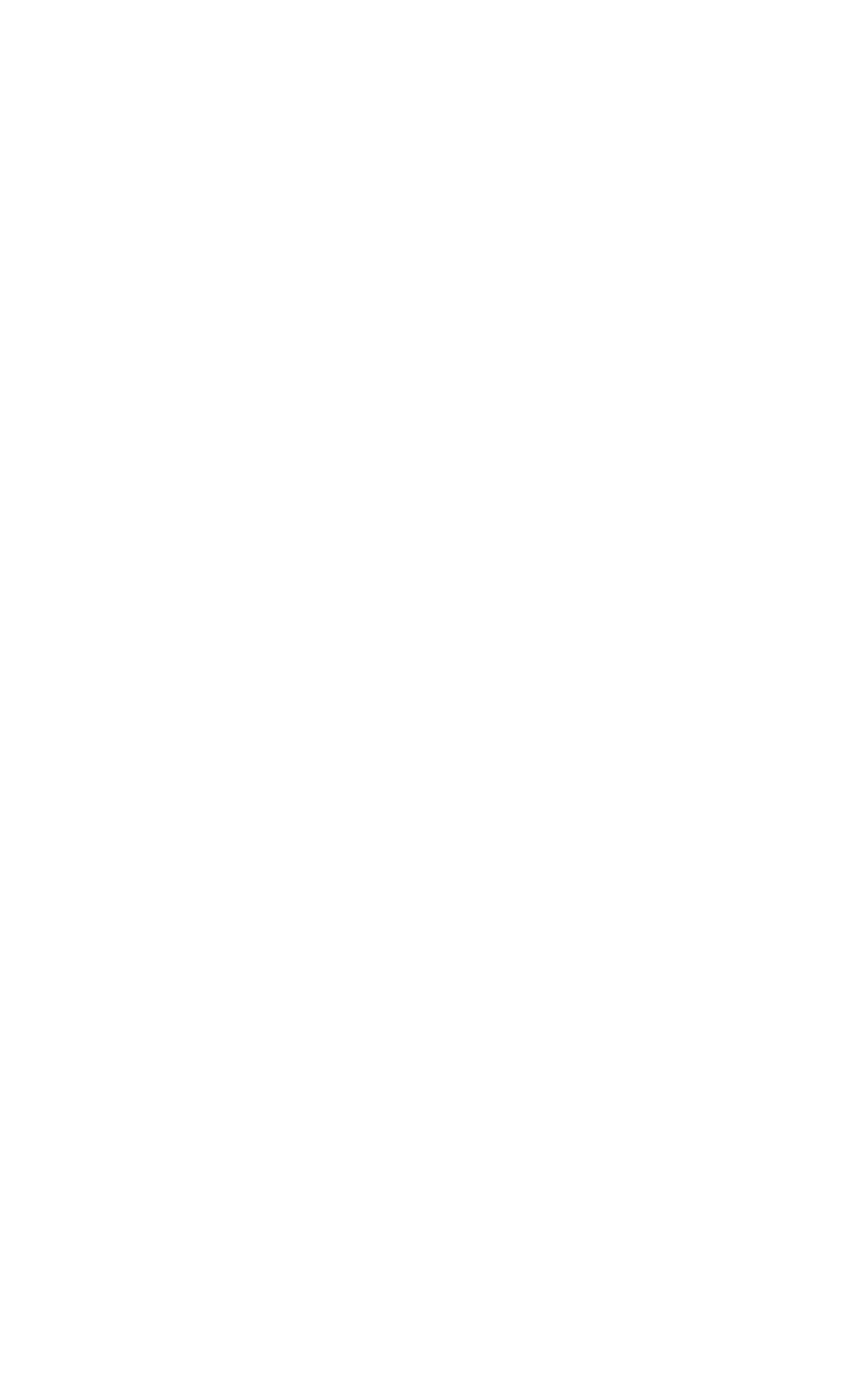
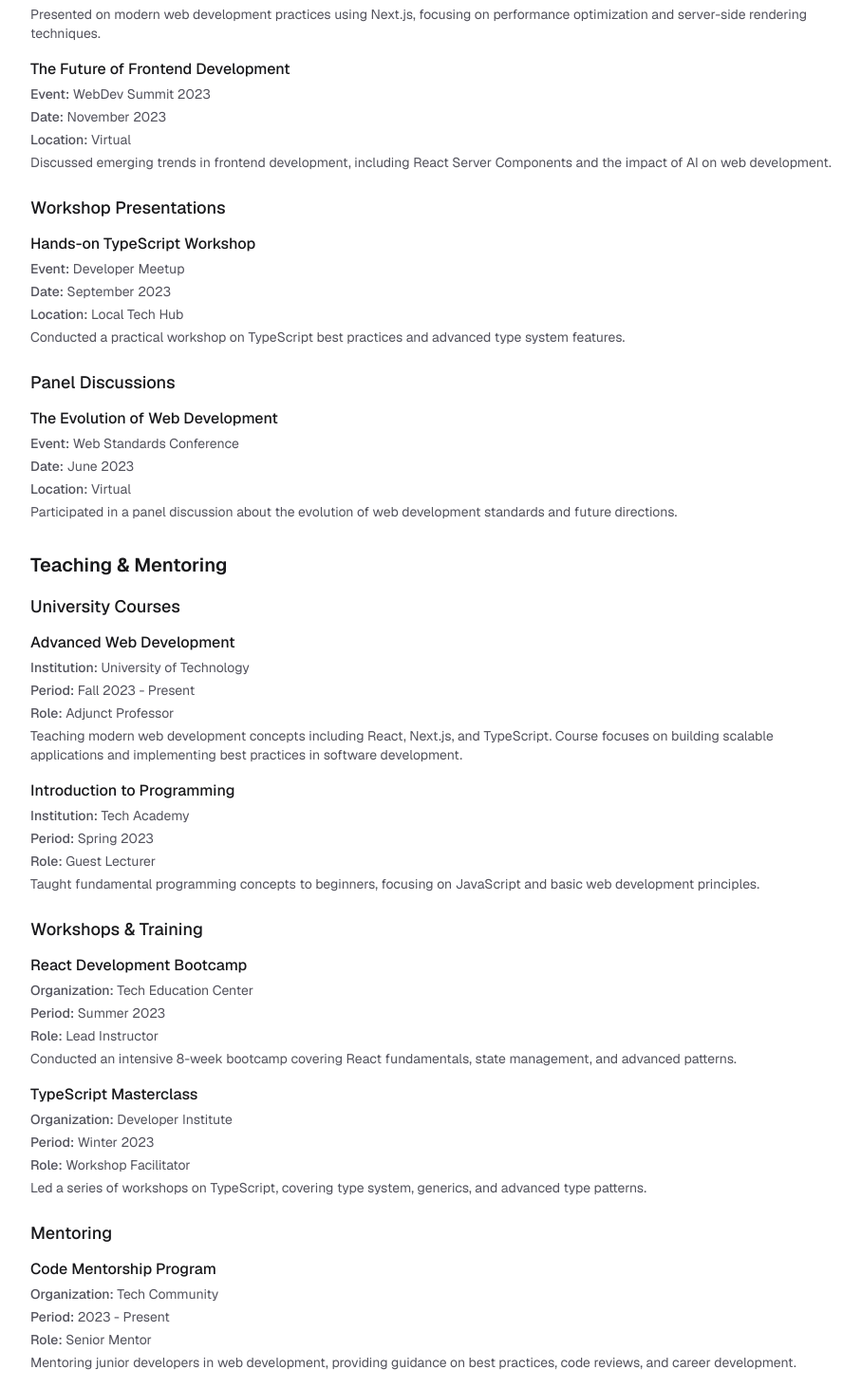
Before and after one commit to ahmadrafidev/cv, a Next.js app: page / in a window 1280 px wide. Shown: the part 1788-3250 px from the top of the page at 95% size, without its empty margins (184-1091 px from the left). Before the commit the page ends 1694 px from the top, so only its background shows below. Built offline with nearby package versions, Linux system fonts and the light colour scheme.

Commit message:
add talks about teaching

```diff
--- a/app/page.tsx
+++ b/app/page.tsx
@@ -1,11 +1,11 @@
 import { Mail, Github, Linkedin, GraduationCap } from 'lucide-react';
 
 import { getAllContent } from '@/lib/content';
-import { ContentData, Education, Experience, Publication, Skill } from '@/types/content';
+import { ContentData, Education, Experience, Publication, Skill, Talk, Teaching } from '@/types/content';
 
 export default async function HomePage() {
   const content = getAllContent() as ContentData;
-  const { profile, education, experience, skills, research, publications } = content;
+  const { profile, education, experience, skills, research, publications, talks, teaching } = content;
 
   return (
     <main className="max-w-4xl mx-auto px-6 py-8 print:py-4 min-h-screen bg-white dark:bg-black">
@@ -157,6 +157,124 @@ export default async function HomePage() {
             ))}
           </div>
         </section>
+
+        {/* Talks & Presentations */}
+        <section aria-labelledby="talks-heading">
+          <h2 id="talks-heading" className="text-lg md:text-xl font-semibold mb-4 text-zinc-900 dark:text-zinc-50">Talks & Presentations</h2>
+
+          {/* Conference Talks */}
+          <div className="mb-6">
+            <h3 className="font-medium text-base md:text-lg text-zinc-900 dark:text-zinc-50 mb-3">Conference Talks</h3>
+            <div className="space-y-4">
+              {talks.conference_talks.map((talk: Talk, index: number) => (
+                <div key={index} className="group">
+                  <h4 className="font-medium text-base text-zinc-900 dark:text-zinc-50 mb-1">{talk.title}</h4>
+                  <div className="text-xs md:text-sm text-zinc-600 dark:text-zinc-400 space-y-1">
+                    <p><span className="font-medium">Event:</span> {talk.event}</p>
+                    <p><span className="font-medium">Date:</span> {talk.date}</p>
+                    <p><span className="font-medium">Location:</span> {talk.location}</p>
+                    <p className="mt-1">{talk.description}</p>
+                  </div>
+                </div>
+              ))}
+            </div>
+          </div>
+
+          {/* Workshop Presentations */}
+          <div className="mb-6">
+            <h3 className="font-medium text-base md:text-lg text-zinc-900 dark:text-zinc-50 mb-3">Workshop Presentations</h3>
+            <div className="space-y-4">
+              {talks.workshop_presentations.map((talk: Talk, index: number) => (
+                <div key={index} className="group">
+                  <h4 className="font-medium text-base text-zinc-900 dark:text-zinc-50 mb-1">{talk.title}</h4>
+                  <div className="text-xs md:text-sm text-zinc-600 dark:text-zinc-400 space-y-1">
+                    <p><span className="font-medium">Event:</span> {talk.event}</p>
+                    <p><span className="font-medium">Date:</span> {talk.date}</p>
+                    <p><span className="font-medium">Location:</span> {talk.location}</p>
+                    <p className="mt-1">{talk.description}</p>
+                  </div>
+                </div>
+              ))}
+            </div>
+          </div>
+
+          {/* Panel Discussions */}
+          <div>
+            <h3 className="font-medium text-base md:text-lg text-zinc-900 dark:text-zinc-50 mb-3">Panel Discussions</h3>
+            <div className="space-y-4">
+              {talks.panel_discussions.map((talk: Talk, index: number) => (
+                <div key={index} className="group">
+                  <h4 className="font-medium text-base text-zinc-900 dark:text-zinc-50 mb-1">{talk.title}</h4>
+                  <div className="text-xs md:text-sm text-zinc-600 dark:text-zinc-400 space-y-1">
+                    <p><span className="font-medium">Event:</span> {talk.event}</p>
+                    <p><span className="font-medium">Date:</span> {talk.date}</p>
+                    <p><span className="font-medium">Location:</span> {talk.location}</p>
+                    <p className="mt-1">{talk.description}</p>
+                  </div>
+                </div>
+              ))}
+            </div>
+          </div>
+        </section>
+
+        {/* Teaching & Mentoring */}
+        <section aria-labelledby="teaching-heading">
+          <h2 id="teaching-heading" className="text-lg md:text-xl font-semibold mb-4 text-zinc-900 dark:text-zinc-50">Teaching & Mentoring</h2>
+
+          {/* University Courses */}
+          <div className="mb-6">
+            <h3 className="font-medium text-base md:text-lg text-zinc-900 dark:text-zinc-50 mb-3">University Courses</h3>
+            <div className="space-y-4">
+              {teaching.university_courses.map((course: Teaching, index: number) => (
+                <div key={index} className="group">
+                  <h4 className="font-medium text-base text-zinc-900 dark:text-zinc-50 mb-1">{course.title}</h4>
+                  <div className="text-xs md:text-sm text-zinc-600 dark:text-zinc-400 space-y-1">
+                    <p><span className="font-medium">Institution:</span> {course.institution}</p>
+                    <p><span className="font-medium">Period:</span> {course.period}</p>
+                    <p><span className="font-medium">Role:</span> {course.role}</p>
+                    <p className="mt-1">{course.description}</p>
+                  </div>
+                </div>
+              ))}
+            </div>
+          </div>
+
+          {/* Workshops & Training */}
+          <div className="mb-6">
+            <h3 className="font-medium text-base md:text-lg text-zinc-900 dark:text-zinc-50 mb-3">Workshops & Training</h3>
+            <div className="space-y-4">
+              {teaching.workshops_training.map((workshop: Teaching, index: number) => (
+                <div key={index} className="group">
+                  <h4 className="font-medium text-base text-zinc-900 dark:text-zinc-50 mb-1">{workshop.title}</h4>
+                  <div className="text-xs md:text-sm text-zinc-600 dark:text-zinc-400 space-y-1">
+                    <p><span className="font-medium">Organization:</span> {workshop.institution}</p>
+                    <p><span className="font-medium">Period:</span> {workshop.period}</p>
+                    <p><span className="font-medium">Role:</span> {workshop.role}</p>
+                    <p className="mt-1">{workshop.description}</p>
+                  </div>
+                </div>
+              ))}
+            </div>
+          </div>
+
+          {/* Mentoring */}
+          <div>
+            <h3 className="font-medium text-base md:text-lg text-zinc-900 dark:text-zinc-50 mb-3">Mentoring</h3>
+            <div className="space-y-4">
+              {teaching.mentoring.map((mentorship: Teaching, index: number) => (
+                <div key={index} className="group">
+                  <h4 className="font-medium text-base text-zinc-900 dark:text-zinc-50 mb-1">{mentorship.title}</h4>
+                  <div className="text-xs md:text-sm text-zinc-600 dark:text-zinc-400 space-y-1">
+                    <p><span className="font-medium">Organization:</span> {mentorship.institution}</p>
+                    <p><span className="font-medium">Period:</span> {mentorship.period}</p>
+                    <p><span className="font-medium">Role:</span> {mentorship.role}</p>
+                    <p className="mt-1">{mentorship.description}</p>
+                  </div>
+                </div>
+              ))}
+            </div>
+          </div>
+        </section>
       </div>
 
       {/* Footer */}
--- /dev/null
+++ b/content/talks.md
@@ -0,0 +1,26 @@
+---
+title: Talks & Presentations
+conference_talks:
+  - title: Building Scalable Web Applications with Next.js
+    event: TechConf 2024
+    date: March 2024
+    location: San Francisco, CA
+    description: Presented on modern web development practices using Next.js, focusing on performance optimization and server-side rendering techniques.
+  - title: The Future of Frontend Development
+    event: WebDev Summit 2023
+    date: November 2023
+    location: Virtual
+    description: Discussed emerging trends in frontend development, including React Server Components and the impact of AI on web development.
+workshop_presentations:
+  - title: Hands-on TypeScript Workshop
+    event: Developer Meetup
+    date: September 2023
+    location: Local Tech Hub
+    description: Conducted a practical workshop on TypeScript best practices and advanced type system features.
+panel_discussions:
+  - title: The Evolution of Web Development
+    event: Web Standards Conference
+    date: June 2023
+    location: Virtual
+    description: Participated in a panel discussion about the evolution of web development standards and future directions.
+---
--- /dev/null
+++ b/content/teaching.md
@@ -0,0 +1,31 @@
+---
+title: Teaching & Mentoring
+university_courses:
+  - title: Advanced Web Development
+    institution: University of Technology
+    period: Fall 2023 - Present
+    role: Adjunct Professor
+    description: Teaching modern web development concepts including React, Next.js, and TypeScript. Course focuses on building scalable applications and implementing best practices in software development.
+  - title: Introduction to Programming
+    institution: Tech Academy
+    period: Spring 2023
+    role: Guest Lecturer
+    description: Taught fundamental programming concepts to beginners, focusing on JavaScript and basic web development principles.
+workshops_training:
+  - title: React Development Bootcamp
+    institution: Tech Education Center
+    period: Summer 2023
+    role: Lead Instructor
+    description: Conducted an intensive 8-week bootcamp covering React fundamentals, state management, and advanced patterns.
+  - title: TypeScript Masterclass
+    institution: Developer Institute
+    period: Winter 2023
+    role: Workshop Facilitator
+    description: Led a series of workshops on TypeScript, covering type system, generics, and advanced type patterns.
+mentoring:
+  - title: Code Mentorship Program
+    institution: Tech Community
+    period: 2023 - Present
+    role: Senior Mentor
+    description: Mentoring junior developers in web development, providing guidance on best practices, code reviews, and career development.
+---
--- a/lib/content.ts
+++ b/lib/content.ts
@@ -19,5 +19,7 @@ export function getAllContent() {
     skills: getContent('skills.md'),
     research: getContent('research.md'),
     publications: getContent('publications.md'),
+    talks: getContent('talks.md'),
+    teaching: getContent('teaching.md'),
   };
 }
--- a/types/content.ts
+++ b/types/content.ts
@@ -37,6 +37,22 @@ export interface Publication {
   link?: string;
 }
 
+export interface Talk {
+  title: string;
+  event: string;
+  date: string;
+  location: string;
+  description: string;
+}
+
+export interface Teaching {
+  title: string;
+  institution: string;
+  period: string;
+  role: string;
+  description: string;
+}
+
 export interface ContentData {
   profile: Profile;
   education: {
@@ -54,4 +70,14 @@ export interface ContentData {
   publications: {
     publications: Publication[];
   };
+  talks: {
+    conference_talks: Talk[];
+    workshop_presentations: Talk[];
+    panel_discussions: Talk[];
+  };
+  teaching: {
+    university_courses: Teaching[];
+    workshops_training: Teaching[];
+    mentoring: Teaching[];
+  };
 }
```
Also changed, not shown: 1 other file (tests, documents, lock files or other folders).
